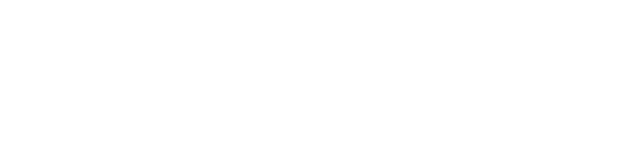
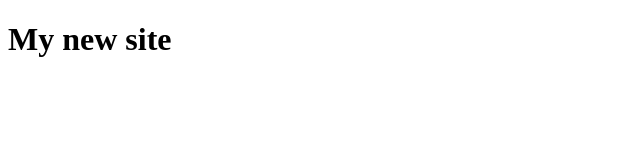
Before and after one commit to Gbuck-02/Gbuck-02.github.io, a plain HTML site: page index.html in a window 1280 px wide. Shown: the whole page, without its empty margins (0-640 px from the left). Drawn offline with Linux system fonts and the light colour scheme.

Commit message:
update for reorganization

```diff
--- a/Buck_index.html
+++ b/index.html
@@ -2,6 +2,8 @@
 <html>
     <head>
         <title>Who is Garrett Buck?</title>
-
+        <h1>
+            My new site
+        </h1>
     </head>
 </html>
```
